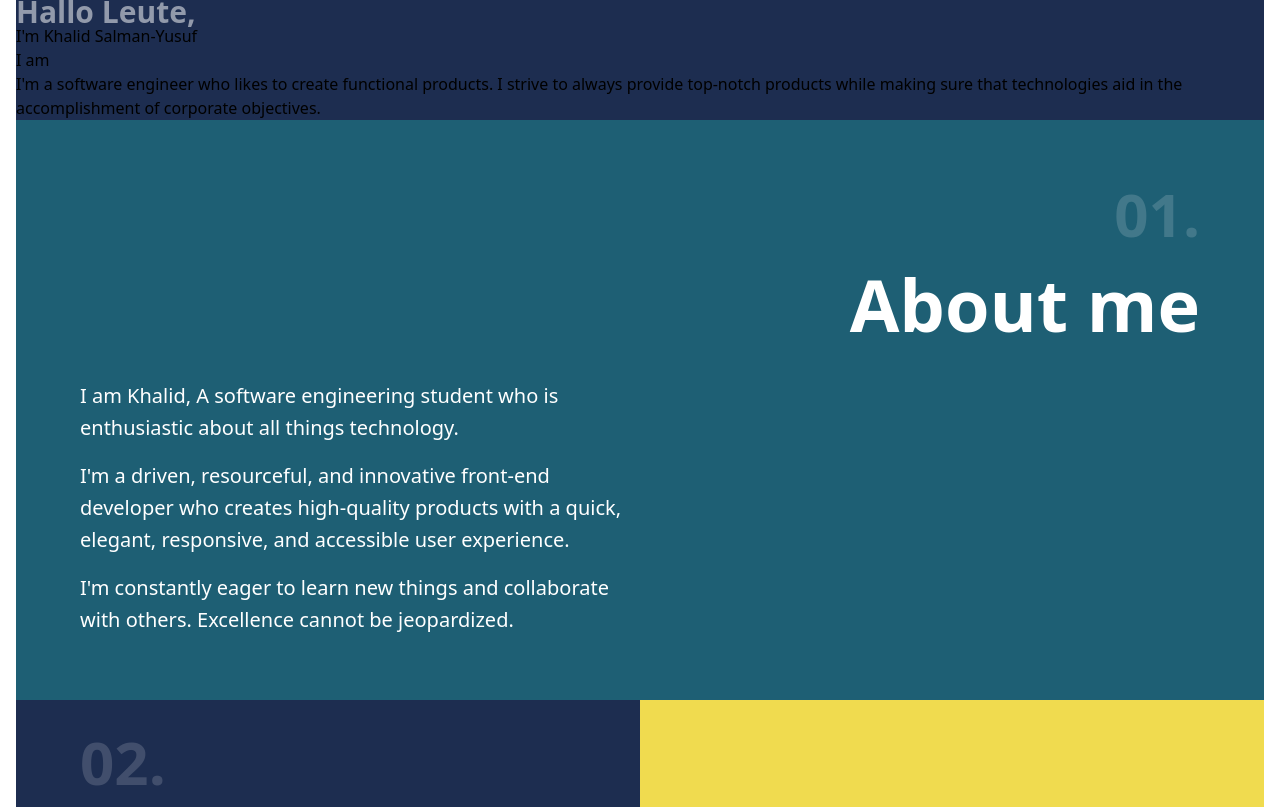
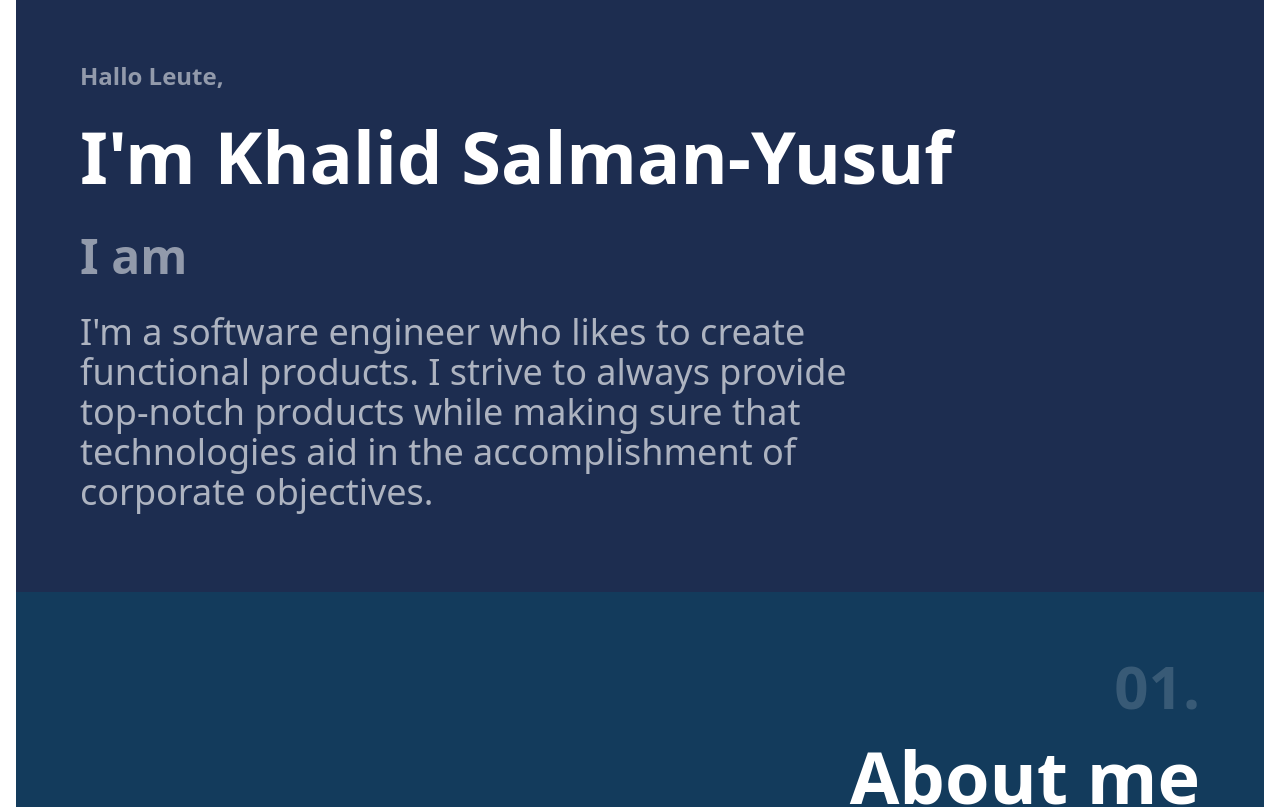
Before and after one commit to salskhal/Portfolio-v2, a Vue app: page / in a window 1280 px wide. Shown: the top 807 px of the page. Built offline with nearby package versions, Linux system fonts and the light colour scheme.

Commit message:
feat/ completed landing

```diff
--- a/src/components/About.vue
+++ b/src/components/About.vue
@@ -4,7 +4,7 @@
       <h3 class="text-num text-6xl font-bold mb-6 text-right">01.</h3>
       <h1 class="font-bold text-white text-7xl mb-10">About me</h1>
     </div>
-    <div class="text-aboutDes">
+    <div class="text-title">
       <p class="text-xl leading-8 lg:w-2/4 mb-4">
         I am Khalid, A software engineering student who is
         enthusiastic about all things technology.
--- a/src/components/Landing.vue
+++ b/src/components/Landing.vue
@@ -1,9 +1,9 @@
 <template>
-  <div class="b bg-subMain  ">
-    <h4 class="te text-3xl font-semibold leading-6 text-landingTitle">Hallo Leute,</h4>
-    <h2>I'm <span>Khalid Salman-Yusuf</span></h2>
-    <h4 class="flex gap-2">I am <Typing /></h4>
-    <p>I'm a software engineer who likes to create functional products. I strive to always provide top-notch products while making sure that technologies aid in the accomplishment of corporate objectives.</p>
+  <div class="b bg-subMain  px-10 md:px-16 py-16 ">
+    <h4 class="te text-2xl font-semibold leading-6 text-landingTitle mb-8">Hallo Leute,</h4>
+    <h2 class=" text-5xl md:text-7xl font-bold text-white mb-10">I'm <span>Khalid Salman-Yusuf</span></h2>
+    <h4 class="flex gap-2 text-3xl md:text-5xl font-bold mb-8 text-[hsla(0,0%,100%,.52)]">I am <Typing /></h4>
+    <p class="text-3xl md:text-4xl leading-10 text-title lg:w-3/4 mb-4">I'm a software engineer who likes to create functional products. I strive to always provide top-notch products while making sure that technologies aid in the accomplishment of corporate objectives.</p>
   </div>
 </template>
 
--- a/tailwind.config.js
+++ b/tailwind.config.js
@@ -13,10 +13,9 @@ module.exports = {
         figma: "#a259ff",
         name: "#222",
         description: "rgba(0,0,0,.64)",
-        aboutDes: "#fff",
         landingTitle: "hsla(0,0%,100%,.52)",
         num: "hsla(0,0%,100%,.16)",
-        main: "#1E5F74",
+        main: "#133B5C",
         subMain: "#1D2D50"
       },
       lineHeight: {
```
